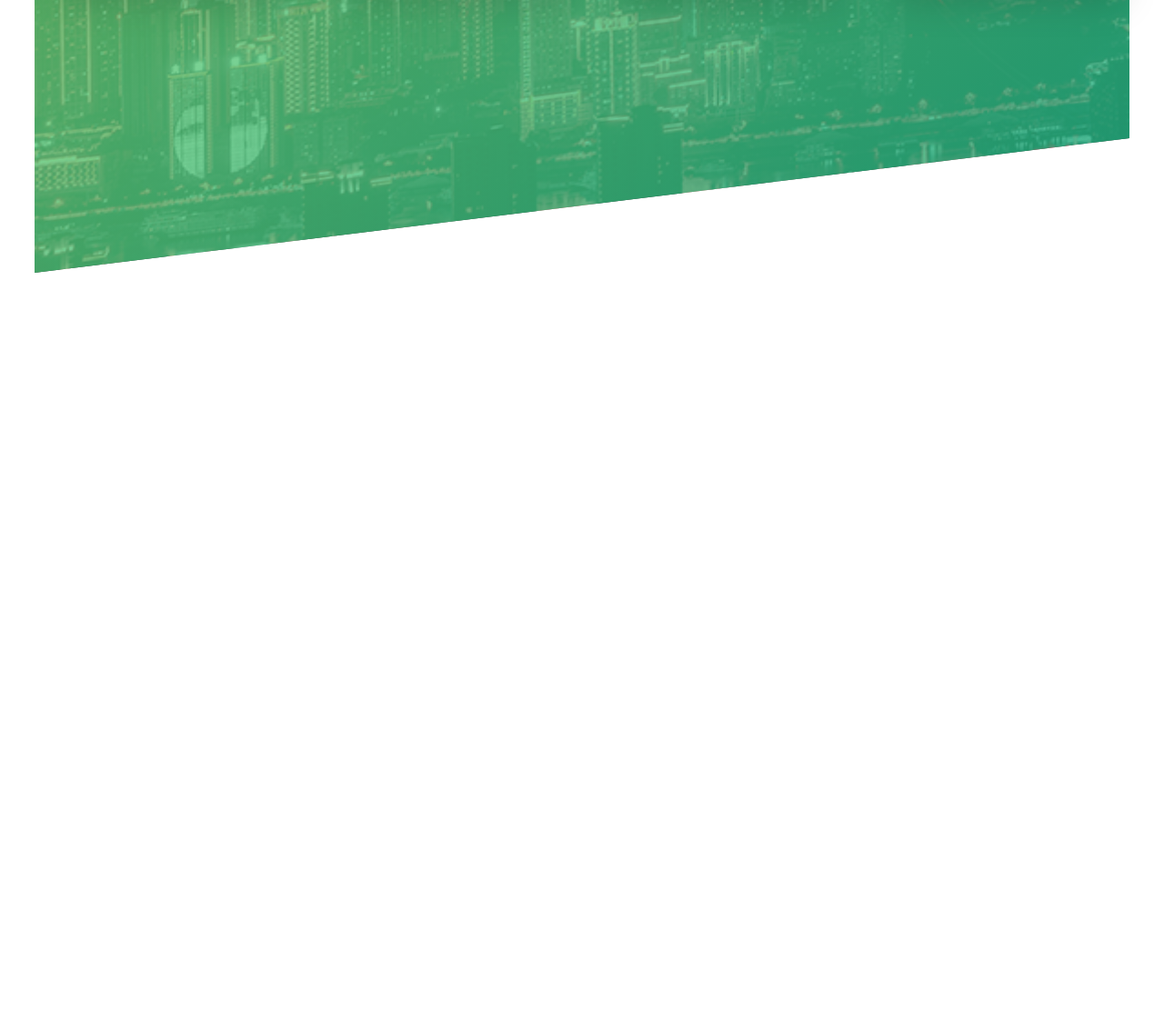
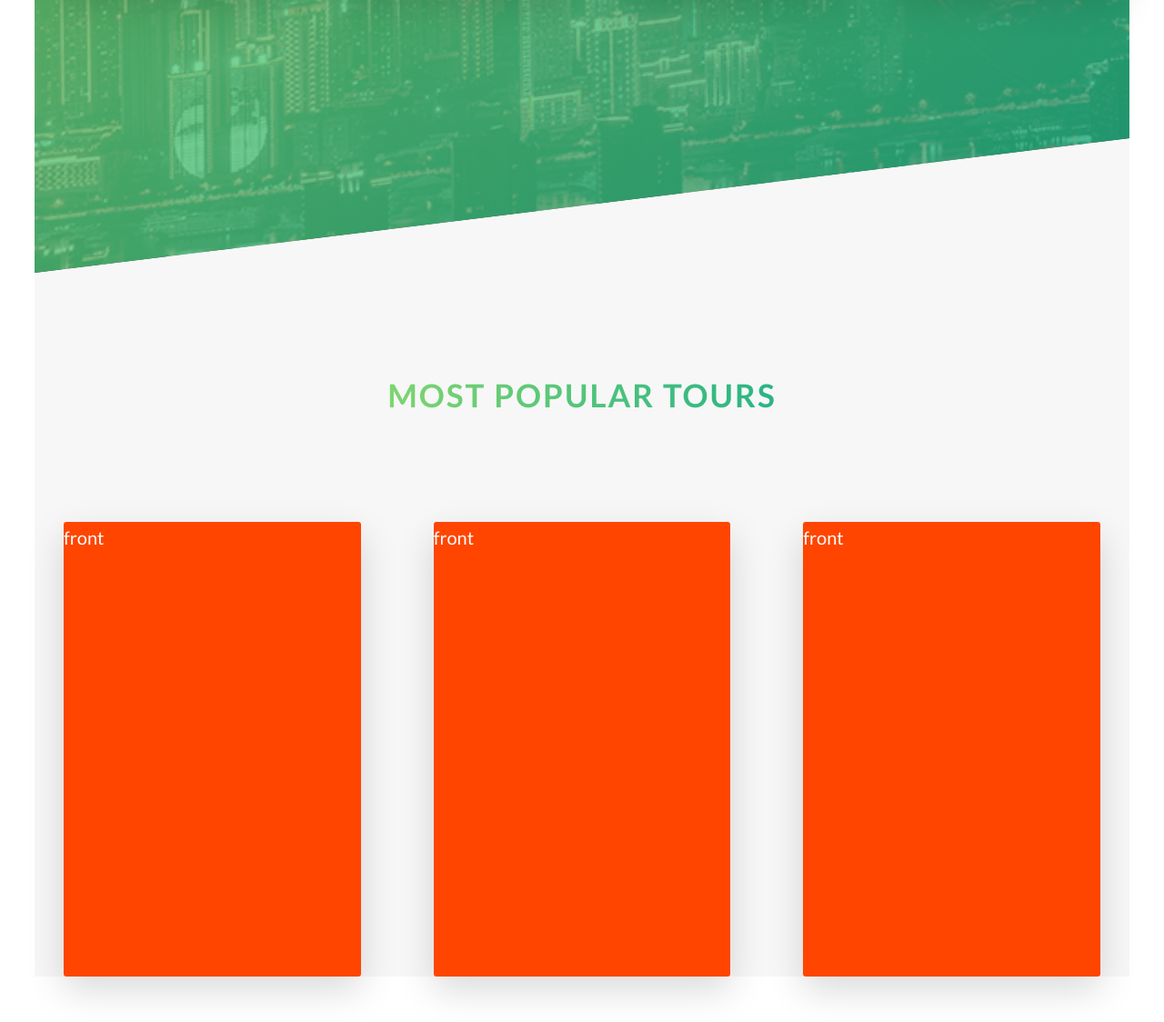
Before and after one commit to aldnoahczy/aldnoahczy-github.io, a website: page index.html in a window 1280 px wide. Shown: the part 2012-3136 px from the top of the page at 91% size. Before the commit the page ends 2312 px from the top, so only its background shows below. Drawn offline with Linux system fonts and the light colour scheme.

Commit message:
新增卡片功能

```diff
--- a/index.html
+++ b/index.html
@@ -95,6 +95,46 @@
                 </div>
             </div>
         </section>
+
+        <section class="section-tours">
+            <div class="u-center-text u-margin-bottom-big">
+                <h2 class="heading-secondary">
+                    Most popular tours
+                </h2>
+            </div>
+            <div class="row">
+                <div class="col-1-of-3">
+                    <div class="card">
+                        <div class="card__side card__side--front">
+                            front
+                        </div>
+                        <div class="card__side card__side--back card__side--back-1">
+                            back
+                        </div>
+                    </div>
+                </div>
+                <div class="col-1-of-3">
+                    <div class="card">
+                        <div class="card__side card__side--front">
+                            front
+                        </div>
+                        <div class="card__side card__side--back card__side--back-2">
+                            back
+                        </div>
+                    </div>
+                </div>
+                <div class="col-1-of-3">
+                    <div class="card">
+                        <div class="card__side card__side--front">
+                            front
+                        </div>
+                        <div class="card__side card__side--back card__side--back-3">
+                            back
+                        </div>
+                    </div>
+                </div>
+            </div>
+        </section>
     </main>
 </body>
 </html>
--- a/sass/abstracts/_variables.scss
+++ b/sass/abstracts/_variables.scss
@@ -2,6 +2,12 @@
 $color-primary:#55c57a;
 $color-primary-light:#7ed56f;
 $color-primary-dark:#28b485;
+
+$color-secondary-light: #ffb900;
+$color-secondary-dark: #ff7730;
+
+$color-tertiary-light: #2998ff;
+$color-tertiary-dark: #5643fa;
 
 $color-grey-light-1:#f7f7f7;
 
--- /dev/null
+++ b/sass/components/_card.scss
@@ -0,0 +1,49 @@
+.card{
+    //添加透视属性 让旋转动画更具有3d感
+    perspective: 150rem;
+    -moz-perspective: 150rem;
+    height: 50rem;
+    position:relative;
+    //卡片的另一面
+    &__side{
+        background-color: orangered;
+        color: #fff;
+        font-size: 2rem;
+        height: 50rem;
+        transition: all .8s ease-in-out;
+
+        position:absolute; //让两张卡片重叠
+        top: 0;
+        left:0;
+        width: 100%;
+        backface-visibility: hidden; //让后面的卡不可见
+        border-radius: 3px;
+        box-shadow: 0 1.5rem 4rem rgba($color-black, .15);
+
+        &--front{
+            background-color: orangered;
+        }
+        &--back{
+            transform: rotateY(180deg);
+            &-1{
+                background-image: linear-gradient(to right bottom,$color-secondary-light,$color-secondary-dark);
+            }
+            &-2{
+                background-image: linear-gradient(to right bottom,$color-primary-light,$color-primary-dark);
+            }
+            &-3{
+                background-image: linear-gradient(to right bottom,$color-tertiary-light,$color-tertiary-dark);
+            }
+
+        }
+
+    }
+
+    //卡片旋转动画
+    &:hover &__side--front{
+        transform: rotateY(180deg);
+    }
+    &:hover &__side--back{
+        transform: rotateY(0);
+    }
+}
--- a/sass/main.scss
+++ b/sass/main.scss
@@ -12,6 +12,7 @@
 @import "components/button";
 @import "components/composition";
 @import "components/feature-box";
+@import "components/card";
 
 @import "layout/header";
 @import "layout/grid";
--- a/sass/pages/_home.scss
+++ b/sass/pages/_home.scss
@@ -18,3 +18,8 @@
         transform: skewY(7deg);
     }
 }
+.section-tours{
+    background-color: $color-grey-light-1;
+    padding: 25rem 0 50rem 0;
+    margin-top: -10rem;
+}
```
Also changed, not shown: sass/main.css, 1 other file.
